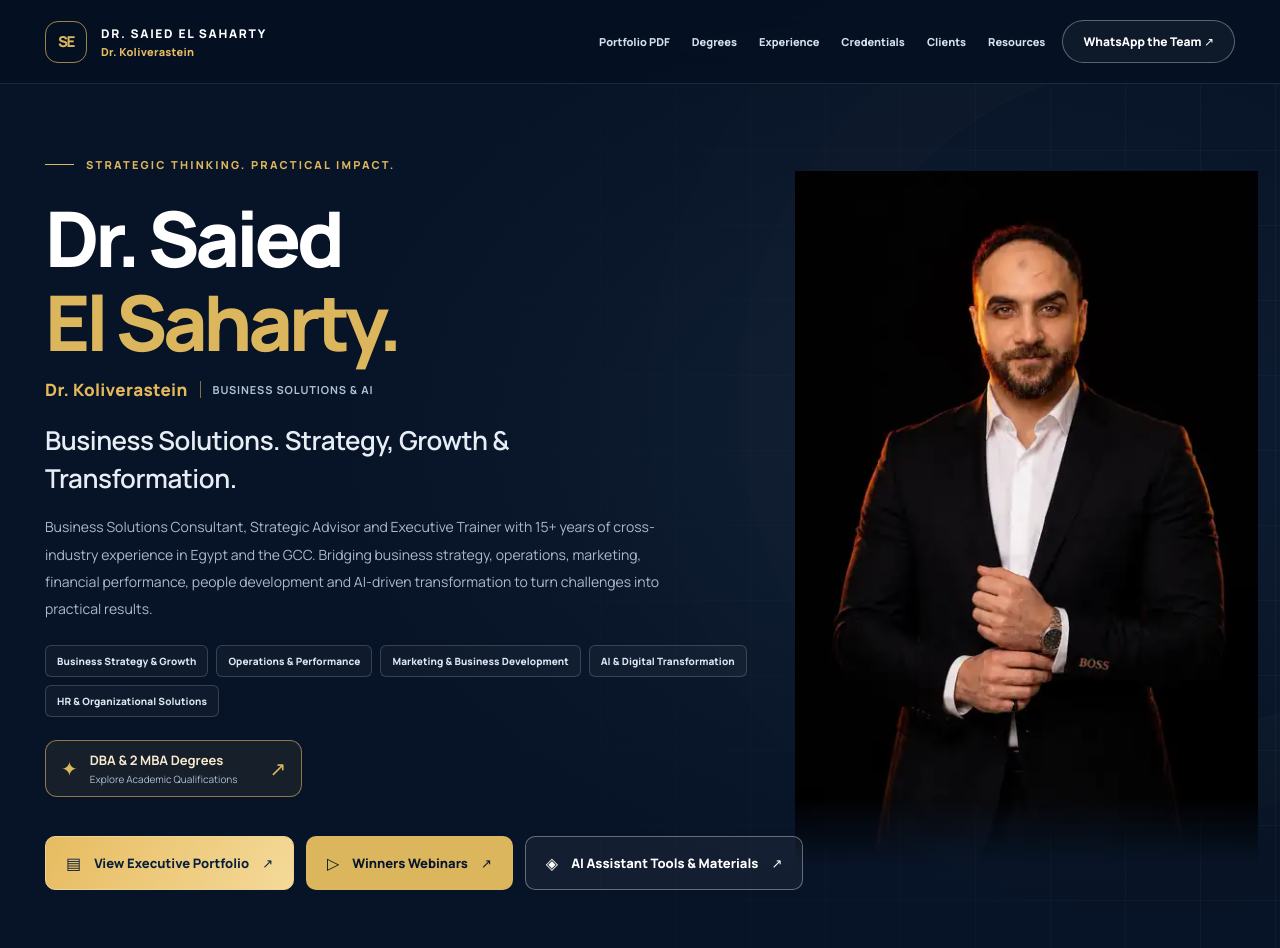
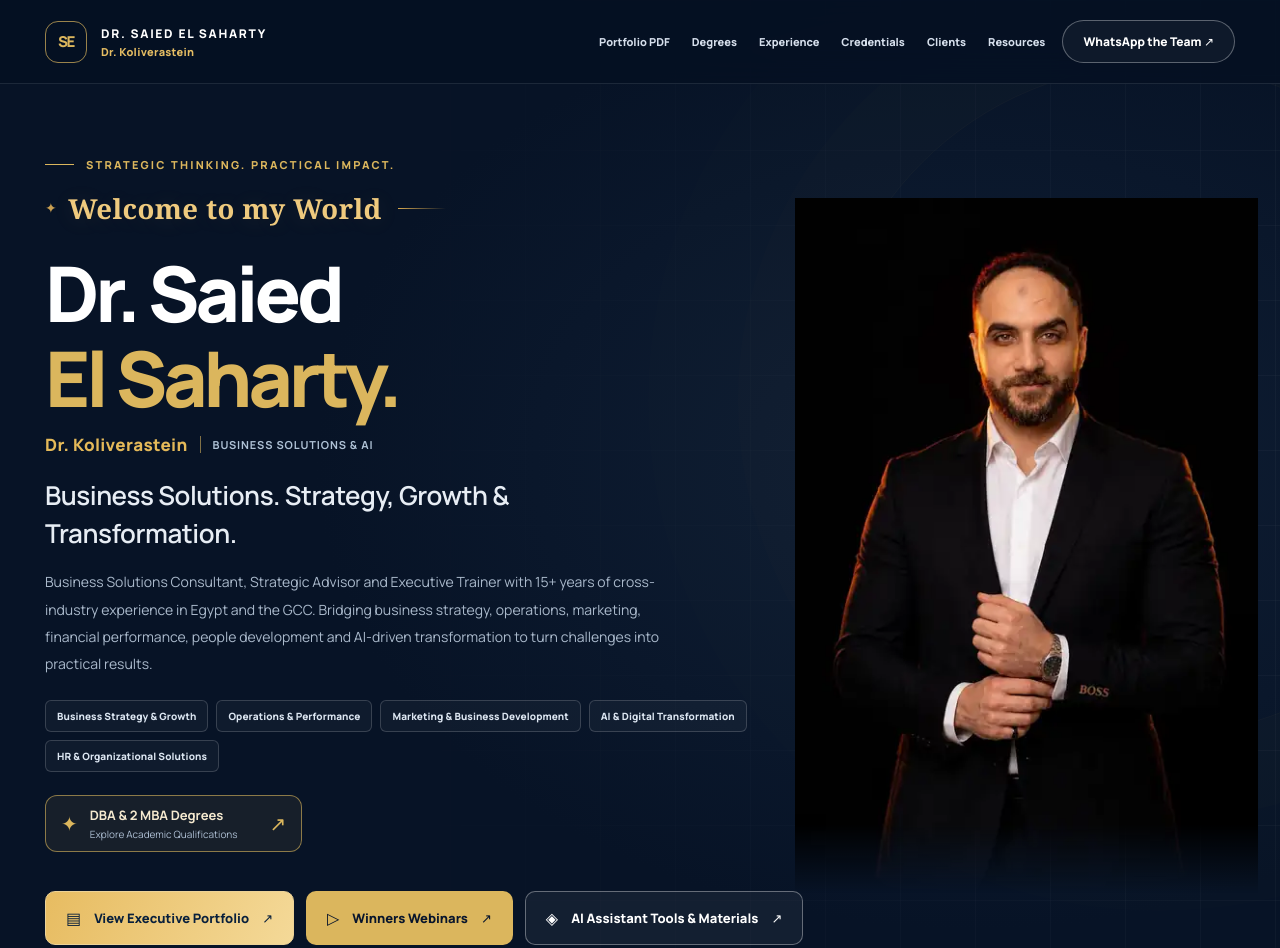
Before and after one commit to sahaarty0/dr-kolivera-ai-tools, a plain HTML site: page portfolio/index.html in a window 1280 px wide. Shown: the top 948 px of the page. Drawn offline with Linux system fonts and the light colour scheme.

Commit message:
Add elegant Welcome to my World hero statement above Saied's name

```diff
--- a/portfolio/index.html
+++ b/portfolio/index.html
@@ -388,6 +388,14 @@ html{scroll-padding-top:95px}
 .portfolio-open-link{display:inline-flex;align-items:center;justify-content:center;gap:7px;background:#eac56d;color:#09223d!important;border-radius:9px;padding:11px 14px;font-weight:850;font-size:12px;text-align:center;text-decoration:none;white-space:nowrap}
 .portfolio-open-link:hover{background:#f1d98f}
 @media(max-width:770px){.hero-actions .portfolio-pdf-action{width:100%;justify-content:center}.portfolio-open-link{white-space:normal}}
+
+/* Personal opening statement above the hero name */
+.hero-welcome{display:flex;align-items:center;gap:11px;width:fit-content;color:#efca7e;font-family:Georgia,"Times New Roman",serif;font-weight:600;font-size:clamp(18px,2.15vw,28px);letter-spacing:.015em;line-height:1.35;margin:18px 0 17px;text-shadow:0 2px 22px rgba(226,174,79,.12);animation:welcome-appear 1.05s cubic-bezier(.2,.8,.2,1) both}
+.welcome-sparkle{font-family:Arial,sans-serif;color:#caa052;font-size:14px}
+.welcome-line{width:48px;height:1px;background:linear-gradient(90deg,#d7a950,transparent);margin-left:5px}
+@keyframes welcome-appear{from{opacity:0;transform:translateY(10px)}to{opacity:1;transform:translateY(0)}}
+@media(max-width:770px){.hero-welcome{font-size:22px;margin:16px 0 12px}.welcome-line{width:30px}}
+@media(prefers-reduced-motion:reduce){.hero-welcome{animation:none!important}}
 </style>
 </head>
 <body><div class="scroll-track" aria-hidden="true"><span id="scroll-progress"></span></div><button type="button" id="back-to-top" class="back-to-top" aria-label="Return to the top of the page" title="Back to top">↑</button>
@@ -406,6 +414,7 @@ html{scroll-padding-top:95px}
       <div class="shell hero-grid">
         <div>
           <div class="eyebrow">STRATEGIC THINKING. PRACTICAL IMPACT.</div>
+          <div class="hero-welcome"><span class="welcome-sparkle" aria-hidden="true">✦</span> Welcome to my World<span class="welcome-line" aria-hidden="true"></span></div>
           <h1>Dr. Saied<br><span>El Saharty.</span></h1><div class="hero-alias">Dr. Koliverastein <span class="alias-separator" aria-hidden="true"></span><span>Business Solutions &amp; AI</span></div>
           <div class="hero-lead">Business Solutions. Strategy, Growth & Transformation.</div>
           <p class="hero-desc">Business Solutions Consultant, Strategic Advisor and Executive Trainer with 15+ years of cross-industry experience in Egypt and the GCC. Bridging business strategy, operations, marketing, financial performance, people development and AI-driven transformation to turn challenges into practical results.</p>
```
